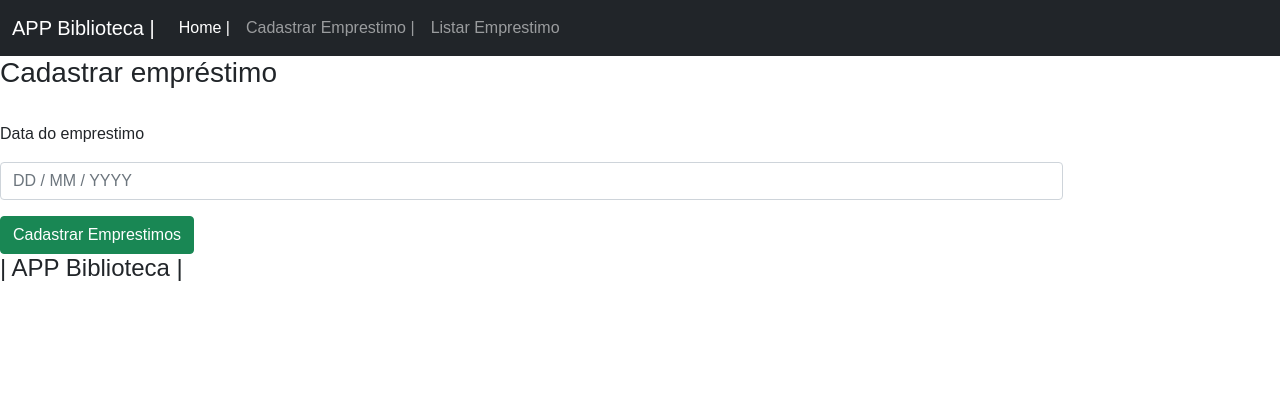
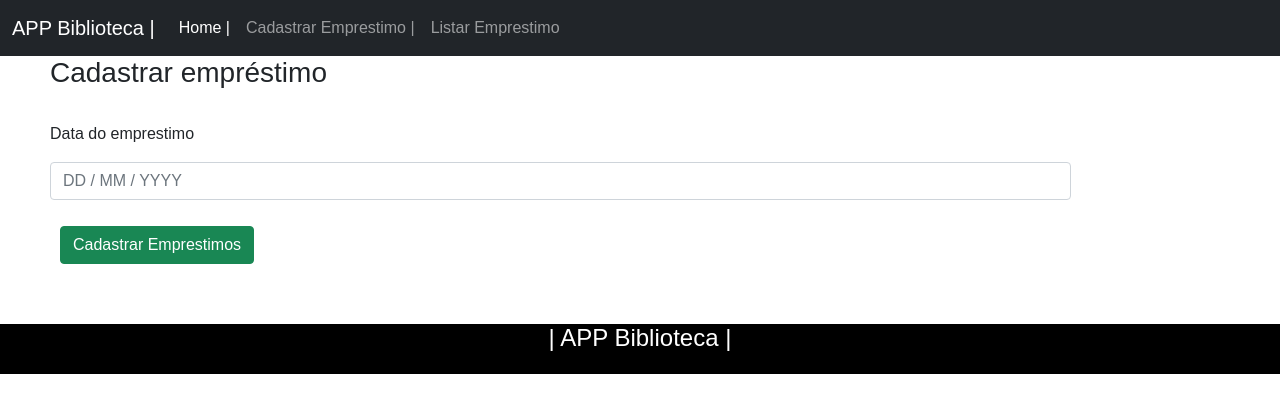
Before and after one commit to Claudio-Sanches/Senai-Prova032023, a plain HTML site: page Front/figura3.html in a window 1280 px wide. Drawn offline with nearby package versions, Linux system fonts and the light colour scheme.

Commit message:
Add files via upload

```diff
--- a/Front/_css/style.css
+++ b/Front/_css/style.css
@@ -4,6 +4,7 @@ body{
 .Area_Central{
     margin:auto;
     margin-top: 50px;
+    margin-bottom: 50px;
     width: 80%;
     height: 50%;
     border: 0.5px solid black;
@@ -12,9 +13,9 @@ body{
 }
 .titulo{
     text-align: center;
-    background-color: rgb(224, 220, 220);
+    background-color: rgb(238, 238, 238);
     padding: 10px;
-    border: 0.5px solid rgb(66, 66, 66);
+    border: 0.5px solid rgb(152, 152, 152);
 }
 
 .SubTitulo{
@@ -25,4 +26,23 @@ body{
 
 .Abaixo{
 
+    padding: 10px;
+    flex: content;
+    align-items: center;
+    align-content: center;
+
 }
+
+.Footer {
+    margin:auto;
+    margin-top: 50px;
+    width: 100%;
+    height: 50px;
+    text-align: center;
+    background-color: black;
+    color: white;
+}
+
+.tela2{
+    margin-left: 50px;
+}
```
